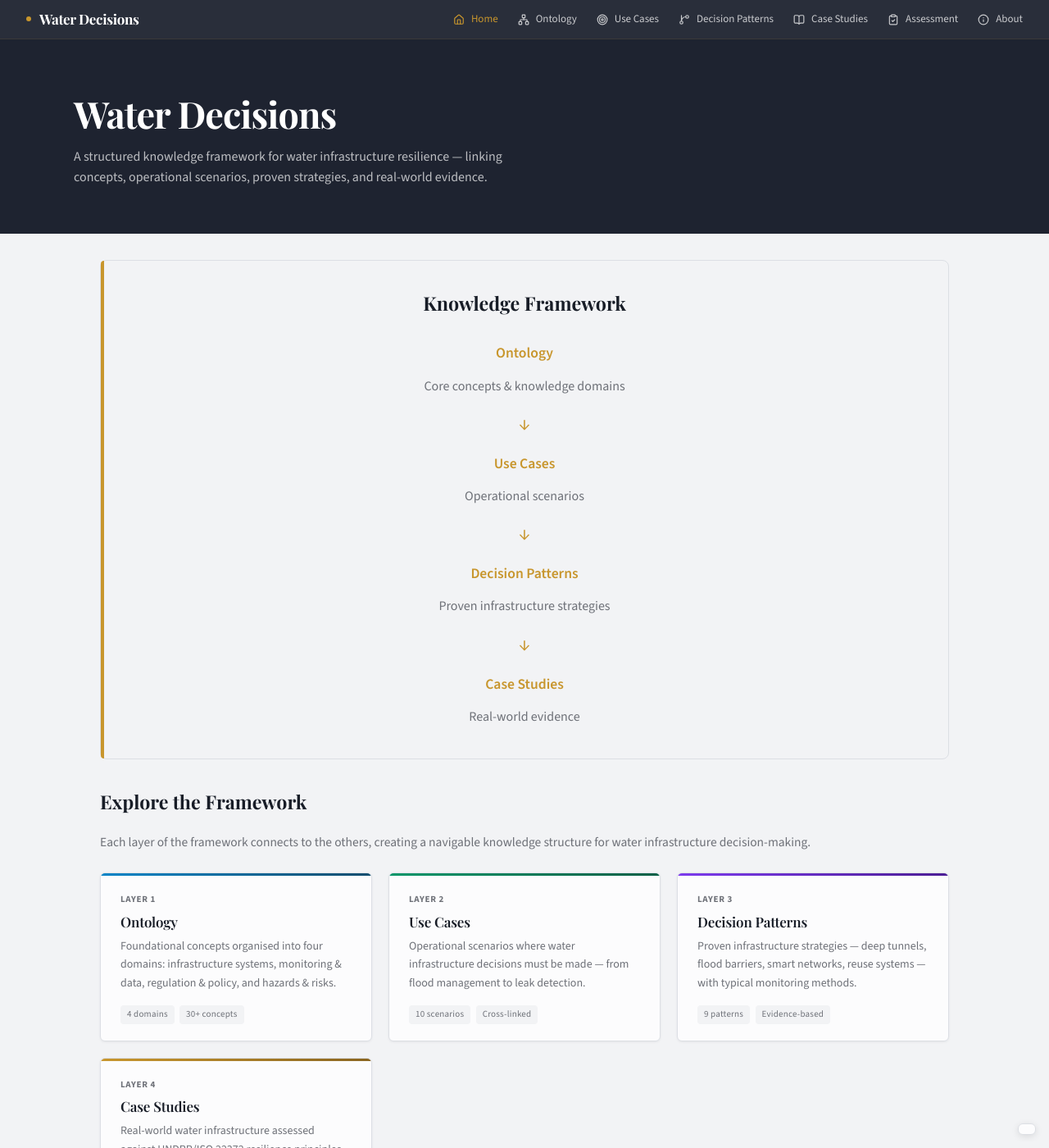
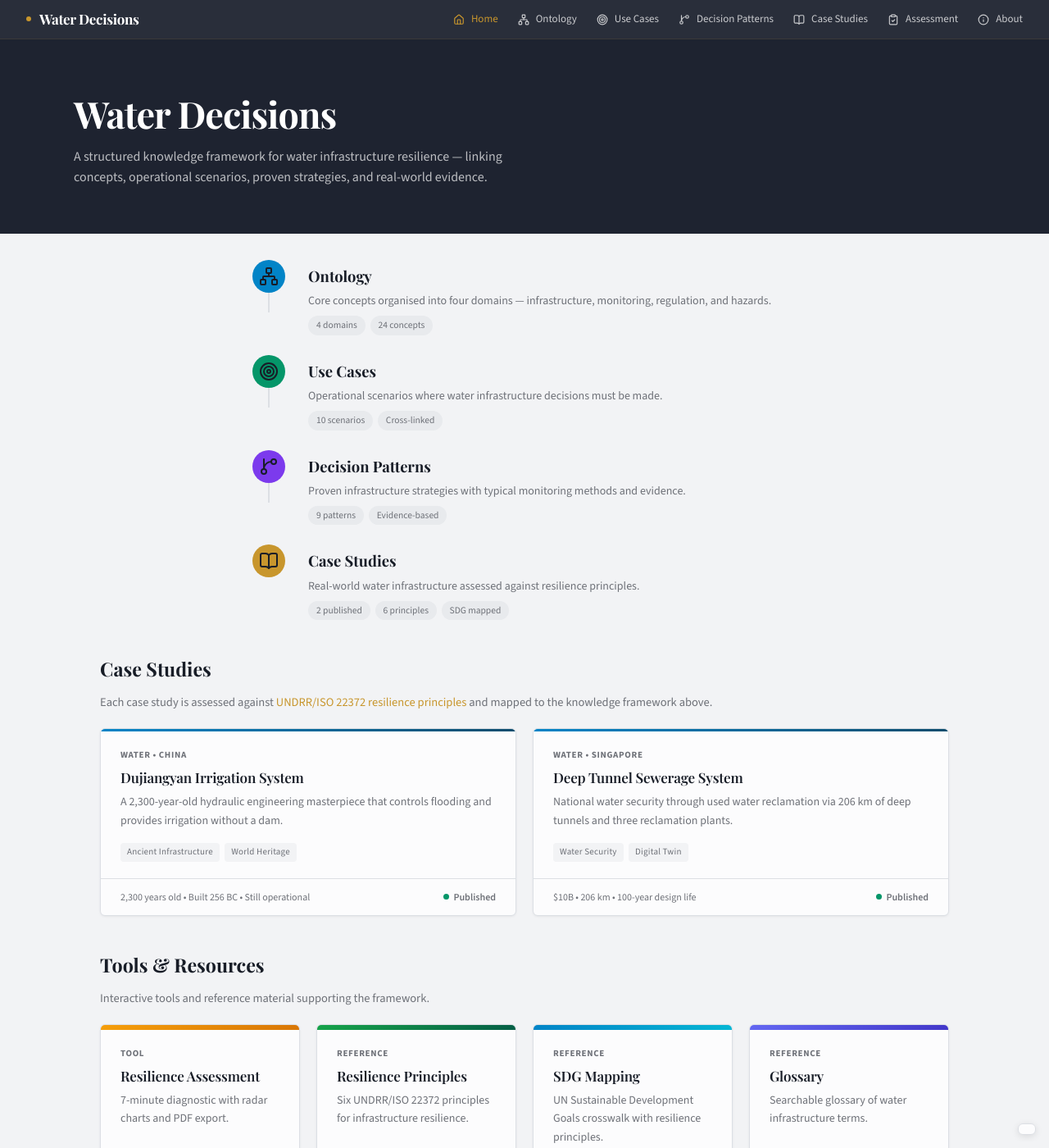
Before and after one commit to visioninglab/waterdecisions, a Jekyll site: the page built from index.html, in a window 1280 px wide and 1400 px high. Shown: the whole window at 82% size. Built offline with Jekyll 4.4.1, drawn with Linux system fonts in a browser that asks for light colours; some of the changed text lies outside the part shown.

Commit message:
Redesign homepage with stepper layout and cleaner structure

```diff
--- a/index.html
+++ b/index.html
@@ -17,110 +17,159 @@ footer_text: "Water Decisions &bull; Water Infrastructure Resilience Research &b
 <!-- CONTENT -->
 <div class="page-content">
 
-  <!-- FRAMEWORK DIAGRAM -->
-  <div class="principle-card" style="text-align:center;padding:2rem 1.5rem;margin-bottom:2rem;">
-    <h2 style="font-family:'Playfair Display',Georgia,serif;margin-bottom:1.25rem;">Knowledge Framework</h2>
-    <div style="font-size:1rem;line-height:2.4;">
-      <a href="ontology/index.html" style="color:var(--accent);text-decoration:none;font-weight:600;font-size:1.1rem;">Ontology</a><br>
-      <span style="color:var(--muted);">Core concepts &amp; knowledge domains</span><br>
-      <span style="font-size:1.4rem;color:var(--accent);">&darr;</span><br>
-      <a href="use-cases/index.html" style="color:var(--accent);text-decoration:none;font-weight:600;font-size:1.1rem;">Use Cases</a><br>
-      <span style="color:var(--muted);">Operational scenarios</span><br>
-      <span style="font-size:1.4rem;color:var(--accent);">&darr;</span><br>
-      <a href="decision-patterns/index.html" style="color:var(--accent);text-decoration:none;font-weight:600;font-size:1.1rem;">Decision Patterns</a><br>
-      <span style="color:var(--muted);">Proven infrastructure strategies</span><br>
-      <span style="font-size:1.4rem;color:var(--accent);">&darr;</span><br>
-      <a href="case-studies/index.html" style="color:var(--accent);text-decoration:none;font-weight:600;font-size:1.1rem;">Case Studies</a><br>
-      <span style="color:var(--muted);">Real-world evidence</span>
+  <!-- FRAMEWORK FLOW -->
+  <style>
+    .fw-flow { display:grid; grid-template-columns:1fr; gap:0; margin:0 auto 2.5rem; max-width:680px; }
+    .fw-step { display:grid; grid-template-columns:56px 1fr; gap:0 1.25rem; align-items:start; }
+    .fw-step-line { display:flex; flex-direction:column; align-items:center; }
+    .fw-step-dot { width:40px; height:40px; border-radius:50%; display:flex; align-items:center; justify-content:center; flex-shrink:0; }
+    .fw-step-dot i { width:20px; height:20px; color:#fff; }
+    .fw-step-bar { width:2px; flex:1; min-height:24px; background:var(--border); }
+    .fw-step-content { padding:0.25rem 0 1.5rem; }
+    .fw-step-content h3 { font-family:'Playfair Display',Georgia,serif; font-size:1.15rem; margin:0 0 0.25rem; }
+    .fw-step-content h3 a { color:var(--ink); text-decoration:none; }
+    .fw-step-content h3 a:hover { color:var(--accent); }
+    .fw-step-content p { color:var(--muted); font-size:14px; margin:0 0 0.5rem; line-height:1.5; }
+    .fw-step-content .fw-tags { display:flex; flex-wrap:wrap; gap:0.35rem; }
+    .fw-step-content .fw-tag { font-size:11.5px; padding:2px 10px; border-radius:100px; background:var(--sidebar-bg); color:var(--muted); font-weight:500; }
+    .fw-step:last-child .fw-step-bar { display:none; }
+    .fw-step:last-child .fw-step-content { padding-bottom:0; }
+    @media(max-width:600px) { .fw-step { grid-template-columns:44px 1fr; } .fw-step-dot { width:32px; height:32px; } .fw-step-dot i { width:16px; height:16px; } }
+  </style>
+
+  <div class="fw-flow">
+    <div class="fw-step">
+      <div class="fw-step-line">
+        <div class="fw-step-dot" style="background:#0284c7;"><i data-lucide="network"></i></div>
+        <div class="fw-step-bar"></div>
+      </div>
+      <div class="fw-step-content">
+        <h3><a href="ontology/index.html">Ontology</a></h3>
+        <p>Core concepts organised into four domains &mdash; infrastructure, monitoring, regulation, and hazards.</p>
+        <div class="fw-tags">
+          <span class="fw-tag">4 domains</span>
+          <span class="fw-tag">24 concepts</span>
+        </div>
+      </div>
+    </div>
+    <div class="fw-step">
+      <div class="fw-step-line">
+        <div class="fw-step-dot" style="background:#059669;"><i data-lucide="target"></i></div>
+        <div class="fw-step-bar"></div>
+      </div>
+      <div class="fw-step-content">
+        <h3><a href="use-cases/index.html">Use Cases</a></h3>
+        <p>Operational scenarios where water infrastructure decisions must be made.</p>
+        <div class="fw-tags">
+          <span class="fw-tag">10 scenarios</span>
+          <span class="fw-tag">Cross-linked</span>
+        </div>
+      </div>
+    </div>
+    <div class="fw-step">
+      <div class="fw-step-line">
+        <div class="fw-step-dot" style="background:#7c3aed;"><i data-lucide="git-branch"></i></div>
+        <div class="fw-step-bar"></div>
+      </div>
+      <div class="fw-step-content">
+        <h3><a href="decision-patterns/index.html">Decision Patterns</a></h3>
+        <p>Proven infrastructure strategies with typical monitoring methods and evidence.</p>
+        <div class="fw-tags">
+          <span class="fw-tag">9 patterns</span>
+          <span class="fw-tag">Evidence-based</span>
+        </div>
+      </div>
+    </div>
+    <div class="fw-step">
+      <div class="fw-step-line">
+        <div class="fw-step-dot" style="background:#c8962d;"><i data-lucide="book-open"></i></div>
+      </div>
+      <div class="fw-step-content">
+        <h3><a href="case-studies/index.html">Case Studies</a></h3>
+        <p>Real-world water infrastructure assessed against resilience principles.</p>
+        <div class="fw-tags">
+          <span class="fw-tag">2 published</span>
+          <span class="fw-tag">6 principles</span>
+          <span class="fw-tag">SDG mapped</span>
+        </div>
+      </div>
     </div>
   </div>
 
-  <!-- SECTION CARDS -->
-  <h2 style="font-family:'Playfair Display',Georgia,serif;margin-bottom:1rem;">Explore the Framework</h2>
-  <p style="margin-bottom:1.5rem;color:var(--muted);">Each layer of the framework connects to the others, creating a navigable knowledge structure for water infrastructure decision-making.</p>
+  <!-- CASE STUDIES -->
+  <h2 style="font-family:'Playfair Display',Georgia,serif;margin-bottom:0.5rem;">Case Studies</h2>
+  <p style="margin-bottom:1.25rem;color:var(--muted);font-size:14.5px;">Each case study is assessed against <a href="principles.html" style="color:var(--accent);text-decoration:none;">UNDRR/ISO 22372 resilience principles</a> and mapped to the knowledge framework above.</p>
 
-  <div class="studies-grid" style="grid-template-columns:repeat(auto-fit,minmax(280px,1fr));">
-
-    <div class="study-card" style="cursor:pointer;" onclick="window.location.href='ontology/index.html'">
+  <div class="studies-grid" style="grid-template-columns:repeat(auto-fit,minmax(300px,1fr));">
+    <div class="study-card" style="cursor:pointer;" onclick="window.location.href='china-hydraulic.html'">
       <div class="study-card-banner" style="background:linear-gradient(90deg,#0284c7,#0e4d6e);"></div>
       <div class="study-card-body">
-        <div class="study-card-category">Layer 1</div>
-        <div class="study-card-title">Ontology</div>
-        <div class="study-card-desc">Foundational concepts organised into four domains: infrastructure systems, monitoring &amp; data, regulation &amp; policy, and hazards &amp; risks.</div>
+        <div class="study-card-category">Water &bull; China</div>
+        <div class="study-card-title">Dujiangyan Irrigation System</div>
+        <div class="study-card-desc">A 2,300-year-old hydraulic engineering masterpiece that controls flooding and provides irrigation without a dam.</div>
         <div class="study-card-tags">
-          <span class="study-card-tag">4 domains</span>
-          <span class="study-card-tag">30+ concepts</span>
+          <span class="study-card-tag">Ancient Infrastructure</span>
+          <span class="study-card-tag">World Heritage</span>
         </div>
       </div>
+      <div class="study-card-footer">
+        <span>2,300 years old &bull; Built 256 BC &bull; Still operational</span>
+        <span class="status"><span class="status-dot active"></span> Published</span>
+      </div>
     </div>
-
-    <div class="study-card" style="cursor:pointer;" onclick="window.location.href='use-cases/index.html'">
-      <div class="study-card-banner" style="background:linear-gradient(90deg,#059669,#065f46);"></div>
+    <div class="study-card" style="cursor:pointer;" onclick="window.location.href='singapore-dtss.html'">
+      <div class="study-card-banner" style="background:linear-gradient(90deg,#0284c7,#0e4d6e);"></div>
       <div class="study-card-body">
-        <div class="study-card-category">Layer 2</div>
-        <div class="study-card-title">Use Cases</div>
-        <div class="study-card-desc">Operational scenarios where water infrastructure decisions must be made &mdash; from flood management to leak detection.</div>
+        <div class="study-card-category">Water &bull; Singapore</div>
+        <div class="study-card-title">Deep Tunnel Sewerage System</div>
+        <div class="study-card-desc">National water security through used water reclamation via 206 km of deep tunnels and three reclamation plants.</div>
         <div class="study-card-tags">
-          <span class="study-card-tag">10 scenarios</span>
-          <span class="study-card-tag">Cross-linked</span>
+          <span class="study-card-tag">Water Security</span>
+          <span class="study-card-tag">Digital Twin</span>
         </div>
       </div>
-    </div>
-
-    <div class="study-card" style="cursor:pointer;" onclick="window.location.href='decision-patterns/index.html'">
-      <div class="study-card-banner" style="background:linear-gradient(90deg,#7c3aed,#4c1d95);"></div>
-      <div class="study-card-body">
-        <div class="study-card-category">Layer 3</div>
-        <div class="study-card-title">Decision Patterns</div>
-        <div class="study-card-desc">Proven infrastructure strategies &mdash; deep tunnels, flood barriers, smart networks, reuse systems &mdash; with typical monitoring methods.</div>
-        <div class="study-card-tags">
-          <span class="study-card-tag">9 patterns</span>
-          <span class="study-card-tag">Evidence-based</span>
-        </div>
+      <div class="study-card-footer">
+        <span>$10B &bull; 206 km &bull; 100-year design life</span>
+        <span class="status"><span class="status-dot active"></span> Published</span>
       </div>
     </div>
-
-    <div class="study-card" style="cursor:pointer;" onclick="window.location.href='case-studies/index.html'">
-      <div class="study-card-banner" style="background:linear-gradient(90deg,#c8962d,#8a6520);"></div>
-      <div class="study-card-body">
-        <div class="study-card-category">Layer 4</div>
-        <div class="study-card-title">Case Studies</div>
-        <div class="study-card-desc">Real-world water infrastructure assessed against UNDRR/ISO 22372 resilience principles and mapped to the knowledge framework.</div>
-        <div class="study-card-tags">
-          <span class="study-card-tag">2 published</span>
-          <span class="study-card-tag">6 principles</span>
-        </div>
-      </div>
-    </div>
-
   </div>
 
   <!-- TOOLS -->
-  <h2 style="font-family:'Playfair Display',Georgia,serif;margin:2.5rem 0 1rem;">Tools &amp; Resources</h2>
+  <h2 style="font-family:'Playfair Display',Georgia,serif;margin:2.5rem 0 0.5rem;">Tools &amp; Resources</h2>
+  <p style="margin-bottom:1.25rem;color:var(--muted);font-size:14.5px;">Interactive tools and reference material supporting the framework.</p>
 
-  <div class="studies-grid" style="grid-template-columns:repeat(auto-fit,minmax(280px,1fr));">
+  <div class="studies-grid" style="grid-template-columns:repeat(auto-fit,minmax(220px,1fr));">
     <div class="study-card" style="cursor:pointer;" onclick="window.location.href='assessment.html'">
-      <div class="study-card-banner" style="background:linear-gradient(90deg,#f59e0b,#d97706);"></div>
+      <div class="study-card-banner" style="background:linear-gradient(90deg,#f59e0b,#d97706);height:6px;"></div>
       <div class="study-card-body">
         <div class="study-card-category">Tool</div>
         <div class="study-card-title">Resilience Assessment</div>
-        <div class="study-card-desc">7-minute diagnostic tool scoring water infrastructure against six resilience principles, with radar charts and PDF export.</div>
+        <div class="study-card-desc">7-minute diagnostic with radar charts and PDF export.</div>
       </div>
     </div>
     <div class="study-card" style="cursor:pointer;" onclick="window.location.href='principles.html'">
-      <div class="study-card-banner" style="background:linear-gradient(90deg,#16a34a,#065f46);"></div>
+      <div class="study-card-banner" style="background:linear-gradient(90deg,#16a34a,#065f46);height:6px;"></div>
       <div class="study-card-body">
         <div class="study-card-category">Reference</div>
         <div class="study-card-title">Resilience Principles</div>
-        <div class="study-card-desc">The six UNDRR/ISO 22372 principles used to assess infrastructure resilience across all case studies.</div>
+        <div class="study-card-desc">Six UNDRR/ISO 22372 principles for infrastructure resilience.</div>
+      </div>
+    </div>
+    <div class="study-card" style="cursor:pointer;" onclick="window.location.href='sdg-mapping.html'">
+      <div class="study-card-banner" style="background:linear-gradient(90deg,#0284c7,#06b6d4);height:6px;"></div>
+      <div class="study-card-body">
+        <div class="study-card-category">Reference</div>
+        <div class="study-card-title">SDG Mapping</div>
+        <div class="study-card-desc">UN Sustainable Development Goals crosswalk with resilience principles.</div>
       </div>
     </div>
     <div class="study-card" style="cursor:pointer;" onclick="window.location.href='glossary.html'">
-      <div class="study-card-banner" style="background:linear-gradient(90deg,#6366f1,#4338ca);"></div>
+      <div class="study-card-banner" style="background:linear-gradient(90deg,#6366f1,#4338ca);height:6px;"></div>
       <div class="study-card-body">
         <div class="study-card-category">Reference</div>
         <div class="study-card-title">Glossary</div>
-        <div class="study-card-desc">Searchable glossary of terms used across the Water Decisions framework.</div>
+        <div class="study-card-desc">Searchable glossary of water infrastructure terms.</div>
       </div>
     </div>
   </div>
```
